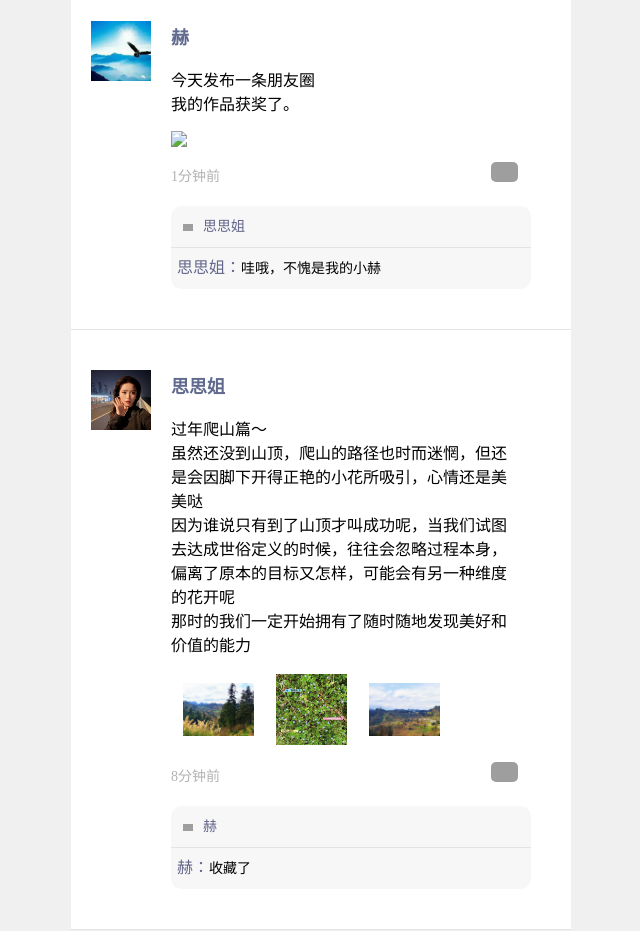
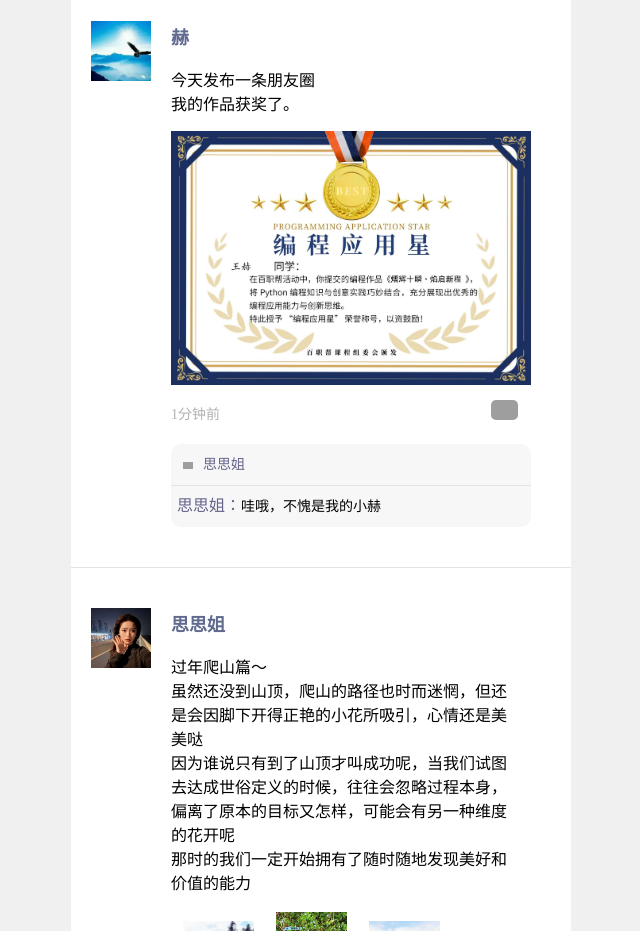
Before and after one commit to atSieg/yilian, a plain HTML site: page index.html in a window 1280 px wide. Shown: the part 1340-2271 px from the top of the page, without its empty margins (319-959 px from the left). Drawn offline with Linux system fonts and the light colour scheme; grey boxes are pictures that could not be loaded.

Commit message:
Update index.html

```diff
--- a/index.html
+++ b/index.html
@@ -171,7 +171,7 @@
                     <p>赫</p>
                     <p>今天发布一条朋友圈<br>我的作品获奖了。</p>
                     <!-- 内容配图 -->
-                    <img src="D:\zuomian\练习\微信图片_20260318215126_60_3.jpg" width="360">
+                    <img src="./achievement.jpg" width="360">
                 </div>
                 <!-- 发布时间 -->
                 <div class="time">
```
